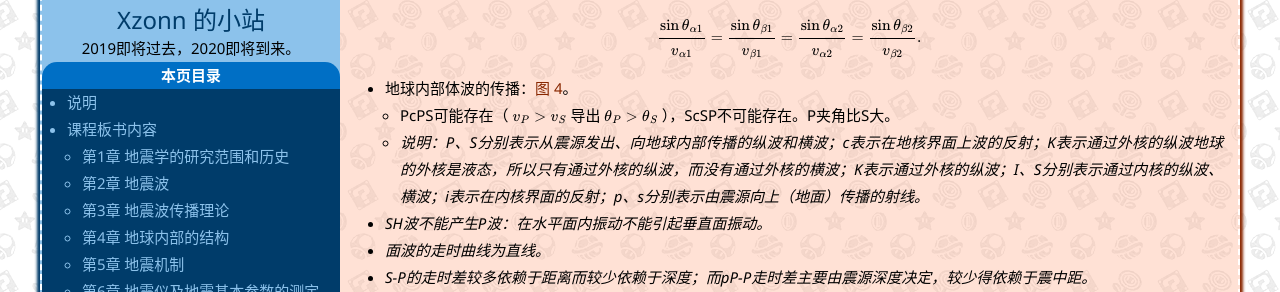
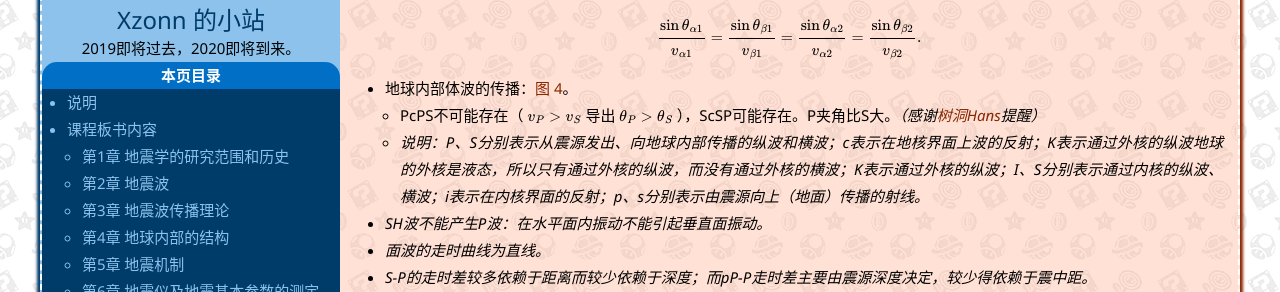
Before and after one commit to Xzonn/xzonn.github.io, a Jekyll site: the page built from _posts/2019-09-28-Introduction-to-Seismology-Notes.md, in a window 1280 px wide and 900 px high, scrolled down 2382 px, cut to the strip 155-447 px from the top of the window. Built offline with Jekyll 4.4.1, drawn with Linux system fonts in a browser that asks for light colours; nearby versions of some CDN libraries; formulas are drawn with MathJax 3; comment, search, counter and statistics services are not loaded.

Commit message:
2019-12-26

```diff
--- a/_posts/2019-09-28-Introduction-to-Seismology-Notes.md
+++ b/_posts/2019-09-28-Introduction-to-Seismology-Notes.md
@@ -74,7 +74,7 @@
 $$\cfrac {\sin\theta_{\alpha1}} {v_{\alpha1}} = \cfrac {\sin\theta_{\beta1}} {v_{\beta1}} = \cfrac {\sin\theta_{\alpha2}} {v_{\alpha2}} = \cfrac {\sin\theta_{\beta2}} {v_{\beta2}}.$$
 
 - 地球内部体波的传播：<a class="xrefFigure" href="#figure-liOO4U.gif"></a>。
-  - PcPS可能存在（$$v_P > v_S$$导出$$\theta_P > \theta_S$$），ScSP不可能存在。P夹角比S大。
+  - PcPS不可能存在（$$v_P > v_S$$导出$$\theta_P > \theta_S$$），ScSP可能存在。P夹角比S大。*（感谢[树洞Hans](https://pkuhelper.pku.edu.cn/hole/##1061096)提醒）*
   - *说明：P、S分别表示从震源发出、向地球内部传播的纵波和横波；c表示在地核界面上波的反射；K表示通过外核的纵波地球的外核是液态，所以只有通过外核的纵波，而没有通过外核的横波；K表示通过外核的纵波；I、S分别表示通过内核的纵波、横波；i表示在内核界面的反射；p、s分别表示由震源向上（地面）传播的射线。*
 - *SH波不能产生P波：在水平面内振动不能引起垂直面振动。*
 - *面波的走时曲线为直线。*
```
